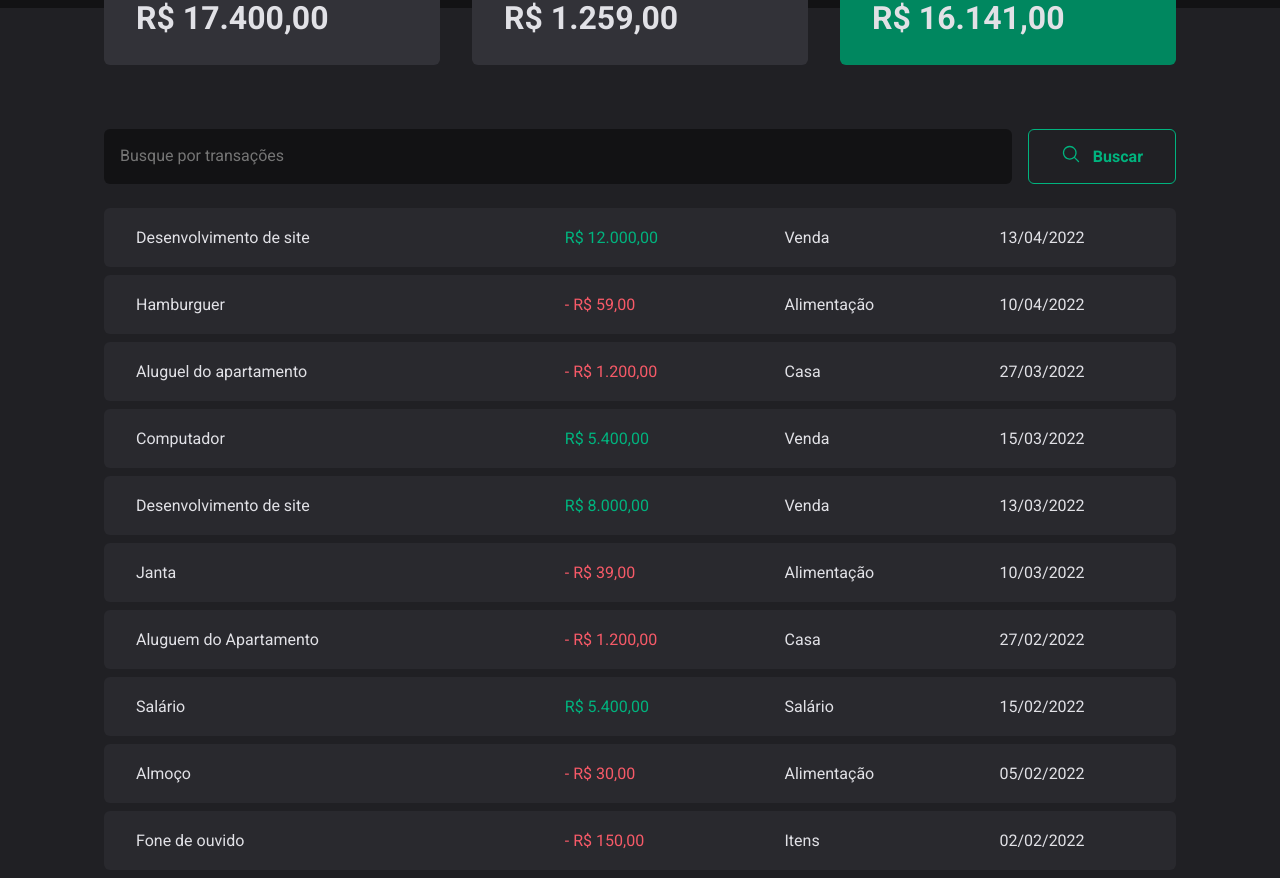
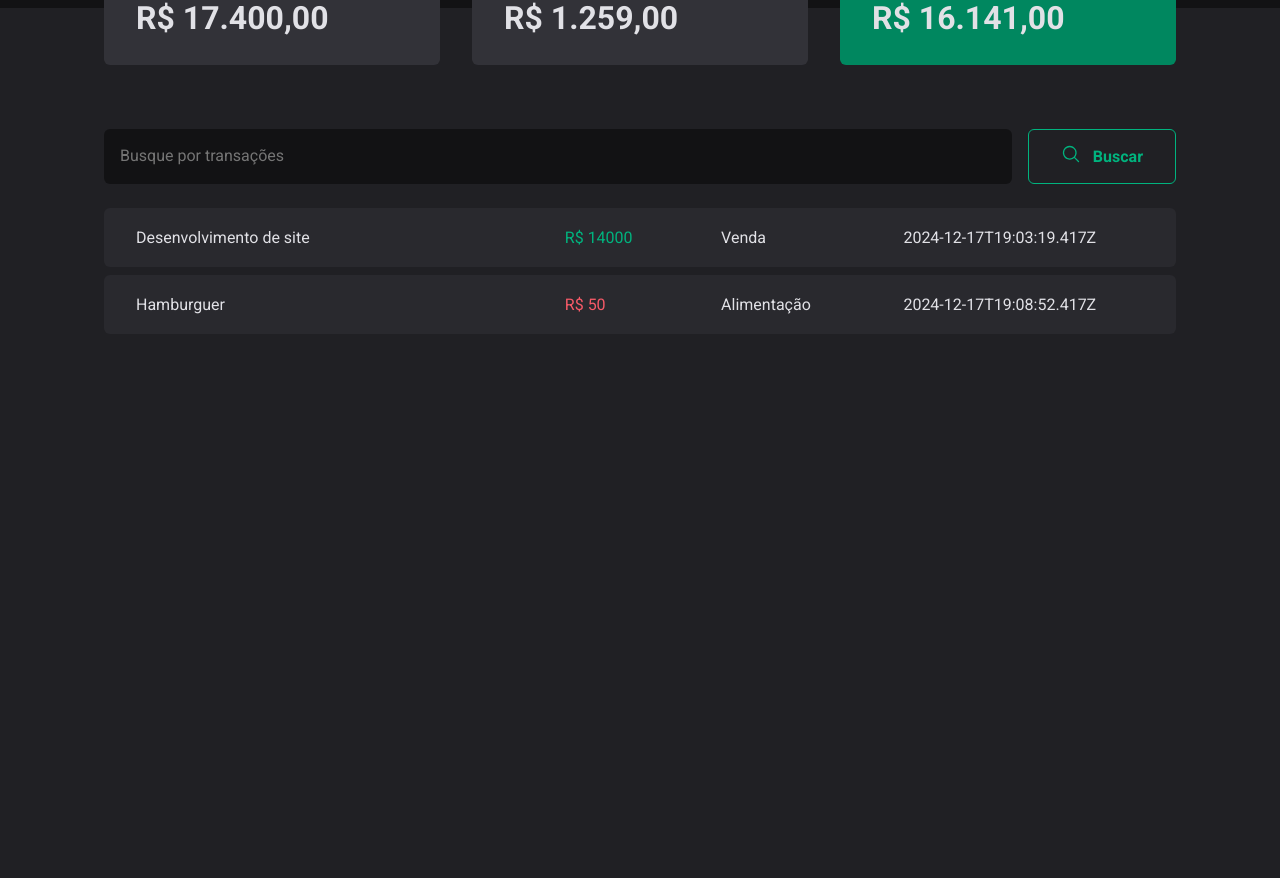
Before and after one commit to joaogabriellyra/dt-money, a React (Vite) app: page / in a window 1280 px wide. Shown: the part 195-1073 px from the top of the page. After the commit the page ends 800 px from the top, so only its background shows below. Built offline with nearby package versions, Linux system fonts and the light colour scheme; data requests are answered from the project's data file.

Commit message:
add json server to simulate a backend with routes and apis

```diff
--- a/package.json
+++ b/package.json
@@ -5,6 +5,7 @@
   "type": "module",
   "scripts": {
     "dev": "vite",
+    "dev:server": "json-server server.json -p 3333 -w",
     "build": "tsc -b && vite build",
     "lint": "eslint .",
     "preview": "vite preview"
@@ -27,6 +28,7 @@
     "eslint-plugin-react-hooks": "^5.0.0",
     "eslint-plugin-react-refresh": "^0.4.14",
     "globals": "^15.12.0",
+    "json-server": "^1.0.0-beta.3",
     "typescript": "~5.6.2",
     "typescript-eslint": "^8.15.0",
     "vite": "^6.0.1"
--- /dev/null
+++ b/server.json
@@ -0,0 +1,20 @@
+{
+  "transactions": [
+    {
+      "id": 1,
+      "description": "Desenvolvimento de site",
+      "type": "income",
+      "category": "Venda",
+      "price": 14000,
+      "createdAt": "2024-12-17T19:03:19.417Z"
+    },
+    {
+      "id": 2,
+      "description": "Hamburguer",
+      "type": "outcome",
+      "category": "Alimentação",
+      "price": 50,
+      "createdAt": "2024-12-17T19:08:52.417Z"
+    }
+  ]
+}
--- a/src/app.tsx
+++ b/src/app.tsx
@@ -1,7 +1,7 @@
 import { ThemeProvider } from "styled-components"
 import { defaultTheme } from "./styles/themes/default"
 import { GlobalStyle } from "./styles/global"
-import { Transactions } from "./components/transactions-table"
+import { Transactions } from "./components/transactions"
 
 export function App() {
   return (
--- a/src/components/transactions-table/index.tsx
+++ /dev/null
@@ -1,122 +0,0 @@
-import { Header } from "../header";
-import { SearchForm } from "../search-form";
-import { Summary } from "../summary";
-import { PriceHighlight, TransactionsTableContainer, TransactionsTable } from "./styles";
-
-export function Transactions() {
-  return (
-    <div>
-      <Header />
-      <Summary />
-
-
-      <TransactionsTableContainer>
-        <SearchForm />
-        <TransactionsTable>
-          <tbody>
-            <tr>
-              <td>Desenvolvimento de site</td>
-              <td>
-                <PriceHighlight variant="income">
-                  R$ 12.000,00
-                </PriceHighlight>
-              </td>
-              <td>Venda</td>
-              <td>13/04/2022</td>
-            </tr>
-            <tr>
-              <td>Hamburguer</td>
-              <td>
-                <PriceHighlight>
-                  - R$ 59,00
-                </PriceHighlight>
-              </td>
-              <td>Alimentação</td>
-              <td>10/04/2022</td>
-            </tr>
-            <tr>
-              <td>Aluguel do apartamento</td>
-              <td>
-                <PriceHighlight>
-                  - R$ 1.200,00
-                </PriceHighlight>
-              </td>
-              <td>Casa</td>
-              <td>27/03/2022</td>
-            </tr>
-            <tr>
-              <td>Computador</td>
-              <td>
-                <PriceHighlight variant="income">
-                  R$ 5.400,00
-                </PriceHighlight>
-              </td>
-              <td>Venda</td>
-              <td>15/03/2022</td>
-            </tr>
-            <tr>
-              <td>Desenvolvimento de site</td>
-              <td>
-                <PriceHighlight variant="income">
-                  R$ 8.000,00
-                </PriceHighlight>
-              </td>
-              <td>Venda</td>
-              <td>13/03/2022</td>
-            </tr>
-            <tr>
-              <td>Janta</td>
-              <td>
-                <PriceHighlight>
-                  - R$ 39,00
-                </PriceHighlight>
-              </td>
-              <td>Alimentação</td>
-              <td>10/03/2022</td>
-            </tr>
-            <tr>
-              <td>Aluguem do Apartamento</td>
-              <td>
-                <PriceHighlight>
-                  - R$ 1.200,00
-                </PriceHighlight>
-              </td>
-              <td>Casa</td>
-              <td>27/02/2022</td>
-            </tr>
-            <tr>
-              <td>Salário</td>
-              <td>
-                <PriceHighlight variant="income">
-                  R$ 5.400,00
-                </PriceHighlight>
-              </td>
-              <td>Salário</td>
-              <td>15/02/2022</td>
-            </tr>
-            <tr>
-              <td>Almoço</td>
-              <td>
-                <PriceHighlight>
-                  - R$ 30,00
-                </PriceHighlight>
-              </td>
-              <td>Alimentação</td>
-              <td>05/02/2022</td>
-            </tr>
-            <tr>
-              <td>Fone de ouvido</td>
-              <td>
-                <PriceHighlight>
-                  - R$ 150,00
-                </PriceHighlight>
-              </td>
-              <td>Itens</td>
-              <td>02/02/2022</td>
-            </tr>
-          </tbody>
-        </TransactionsTable>
-      </TransactionsTableContainer>
-    </div>
-  )
-}
--- /dev/null
+++ b/src/components/transactions/index.tsx
@@ -0,0 +1,57 @@
+import { useEffect, useState } from "react";
+import { Header } from "../header";
+import { SearchForm } from "../search-form";
+import { Summary } from "../summary";
+import { PriceHighlight, TransactionsTableContainer, TransactionsTable } from "./styles";
+
+interface Transaction {
+  id: number;
+  description: string;
+  type: 'income' | 'outcome';
+  price: number;
+  category: string;
+  createdAt: string;
+}
+export function Transactions() {
+
+  const [transactions, setTransactions] = useState<Transaction[]>([])
+  async function loadTransactions() {
+    const response = await fetch('http://localhost:3333/transactions')
+    const data = await response.json()
+
+    setTransactions(data)
+  }
+
+  useEffect(() => {
+    loadTransactions()
+  }, [])
+  return (
+    <div>
+      <Header />
+      <Summary />
+
+
+      <TransactionsTableContainer>
+        <SearchForm />
+        <TransactionsTable>
+          <tbody>
+            {transactions.map(({ description, category, createdAt, price, type, id }) => {
+              return (
+                <tr key={id}>
+                  <td>{description}</td>
+                  <td>
+                    <PriceHighlight variant={type === 'income' ? 'income' : undefined}>
+                      R$ {price}
+                    </PriceHighlight>
+                  </td>
+                  <td>{category}</td>
+                  <td>{createdAt}</td>
+                </tr>
+              )
+            })}
+          </tbody>
+        </TransactionsTable>
+      </TransactionsTableContainer>
+    </div>
+  )
+}
```
Also changed, not shown: src/components/transactions/styles.ts (renamed from src/components/transactions-table/styles.ts), 1 other file (tests, documents, lock files or other folders).
